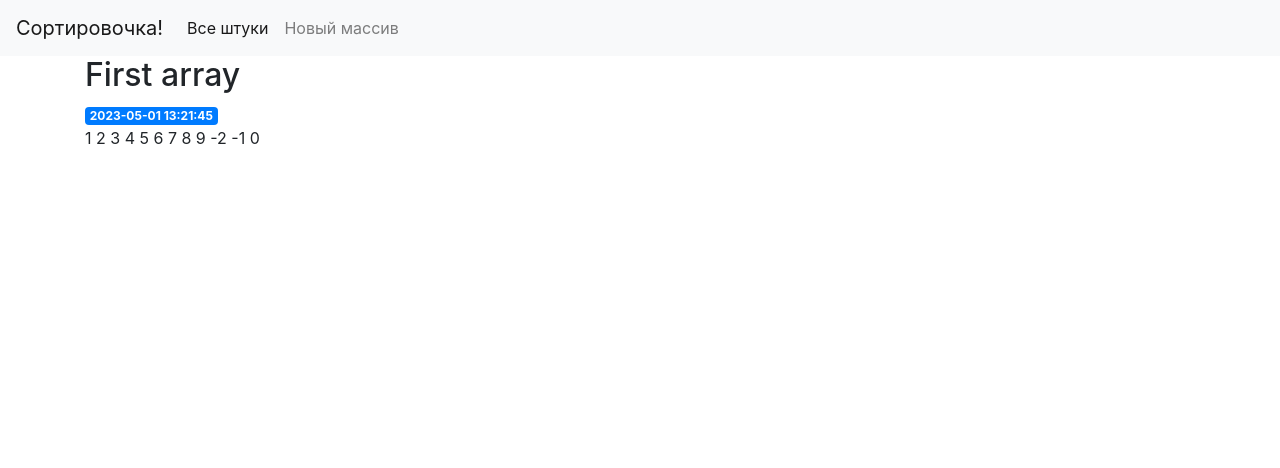
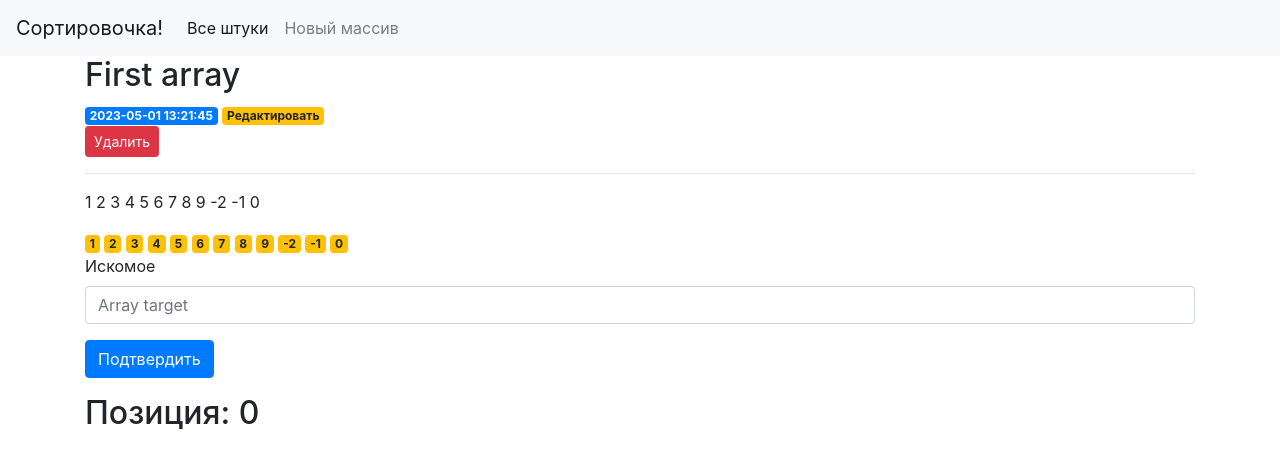
Before and after one commit to Ulatel/testing_training, a Flask app: page /1 in a window 1280 px wide. Shown: the top 468 px of the page. Run offline with Flask 3, Linux system fonts and the light colour scheme; data comes from the database, SQL or seed files in the repository; both versions use the stored data as it was after the commit; some libraries are stand-ins or nearby versions.

Commit message:
Solution in app
Теперь можно искать target в solution

```diff
--- a/search/api/app.py
+++ b/search/api/app.py
@@ -1,4 +1,6 @@
 import sqlite3
+import traceback
+import logging
 from solution import Solution
 from flask import Flask, render_template, request, url_for, flash, redirect
 '''Глобальный объект request для доступа к входящим данным запроса, которые будут подаваться через форму HTML.
@@ -17,8 +19,8 @@ def get_array(array_id):
     array = conn.execute('SELECT * FROM arrays WHERE id = ?',
                         (array_id,)).fetchone()
     conn.close()
-    if array is None:
-        abort(404)
+    #if array is None:
+    #    abort(404)
     return array
 
 app = Flask(__name__)
@@ -33,10 +35,21 @@ def index():
     return render_template('index.html', arrays=arrays)
 
 
-@app.route('/<int:array_id>')
+@app.route('/<int:array_id>', methods=('GET', 'POST'))
 def array(array_id):
     array = get_array(array_id)
-    return render_template('array.html', array=array)
+    target_pos = 0
+    try:
+        if request.method == 'POST':
+            target = int(request.form['target'])
+            nums=[int(item) for item in array['content'].split()]
+            sol = Solution()
+            target_pos = sol.search(nums, target)
+    except  BaseException as error:
+        print('An exception occurred: {}'.format(error.with_traceback))
+        #logging.error(traceback.format_exc())
+
+    return render_template('array.html', array=array, target_pos = target_pos)
 
 
 @app.route('/create', methods=('GET', 'POST'))
@@ -74,7 +87,8 @@ def edit(id):
                          (title, content, id))
             conn.commit()
             conn.close()
-            return redirect(url_for('index'))
+            array = get_array(id)
+            return render_template('array.html', array=array)
 
     return render_template('edit.html', array=array)
 
@@ -88,6 +102,22 @@ def delete(id):
     flash('"{}" was successfully deleted!'.format(array['title']))
     return redirect(url_for('index'))
 
+
+
+
+"""@app.route('/solution')
+def solution(id):
+    array = get_array(id)
+    conn = get_db_connection()
+    arrays = conn.execute('SELECT * FROM arrays').fetchall()
+    conn.close()
+    nums=[int(item) for item in "1 2 3".split()]
+    target = 2
+    sol = Solution()
+    target_pos = sol.search(nums, target)
+    print(target_pos)
+    return render_template('array.html', array=array, target_pos = target_pos)"""
+
 if __name__ == '__main__':
     app.run(debug=True)
 
--- a/search/api/templates/array.html
+++ b/search/api/templates/array.html
@@ -3,5 +3,37 @@
 {% block content %}
     <h2>{% block title %} {{ array['title'] }} {% endblock %}</h2>
     <span class="badge badge-primary">{{ array['created'] }}</span>
-    <p>{{ array['content'] }}</p>
+    <a href="{{ url_for('edit', id=array['id']) }}">
+        <span class="badge badge-warning">Редактировать</span>
+    </a>
+    <form action="{{ url_for('delete', id=array['id']) }}" method="POST">
+        <input type="submit" value="Удалить"
+                class="btn btn-danger btn-sm"
+                onclick="return confirm('Ты действительно хочешь удалить этот великолепный массив?')">
+    </form>
+    <hr>
+
+    <form method="post">
+        <p>{{ array['content'] }}</p>
+        {% for num in array['content'].split() %}
+            {% if num != request.form['target'] %}
+                <a><span class="badge badge-warning">{{num}}</span></a>
+            {% else %}
+                <a><span class="badge btn-danger">{{num}}</span></a>
+            {% endif %}
+        {% endfor %}
+        <div class="form-group">
+            <label for="target">Искомое</label>
+            <input type="text" name="target"
+                placeholder="Array target" class="form-control"
+                value="{{ request.form['target'] }}"></input>
+        </div>
+
+        <div class="form-group">
+            <button type="submit" class="btn btn-primary">Подтвердить</button>
+        </div>
+
+        <h2>{% block result %} Позиция: {{ target_pos }} {% endblock %}</h2>
+    </form>
+
 {% endblock %}
--- a/search/api/templates/create.html
+++ b/search/api/templates/create.html
@@ -5,19 +5,19 @@
 
 <form method="post">
     <div class="form-group">
-        <label for="title">Title</label>
+        <label for="title">Название</label>
         <input type="text" name="title"
                placeholder="Array title" class="form-control"
                value="{{ request.form['title'] }}"></input>
     </div>
 
     <div class="form-group">
-        <label for="content">Content</label>
+        <label for="content">Массив</label>
         <textarea name="content" placeholder="Array content"
                   class="form-control">{{ request.form['content'] }}</textarea>
     </div>
     <div class="form-group">
-        <button type="submit" class="btn btn-primary">Submit</button>
+        <button type="submit" class="btn btn-primary">Подтвердить</button>
     </div>
 </form>
 {% endblock %}
```
Also changed, not shown: database.db.
